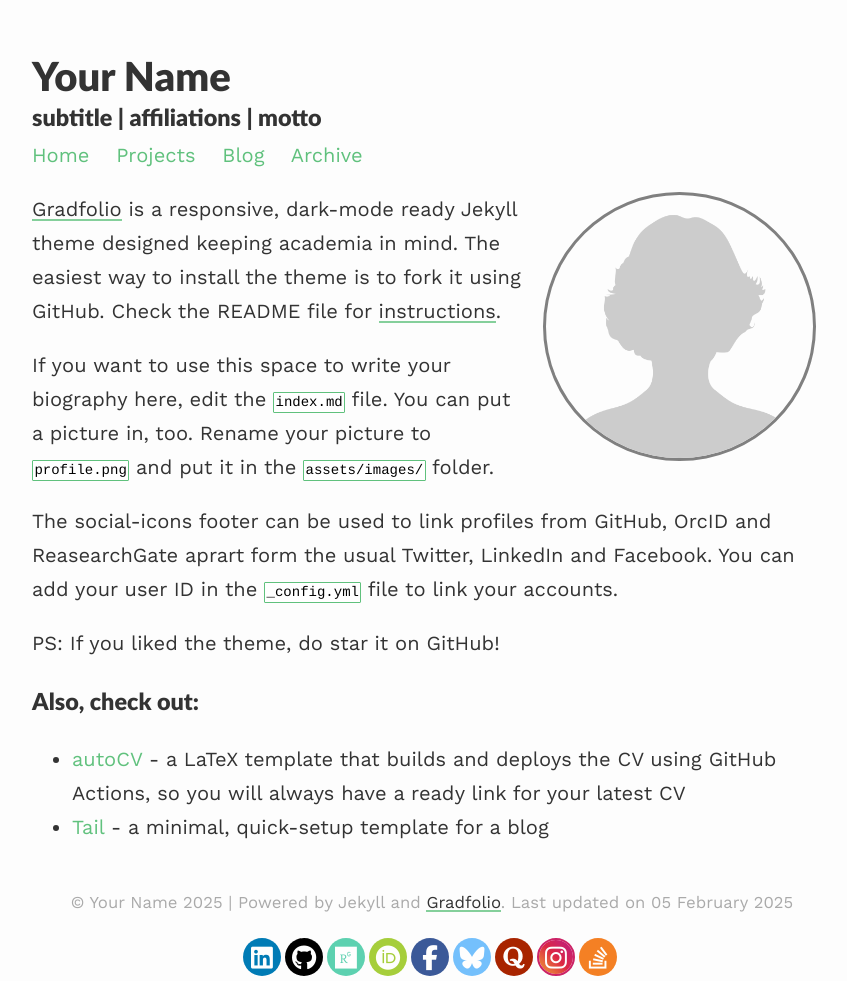
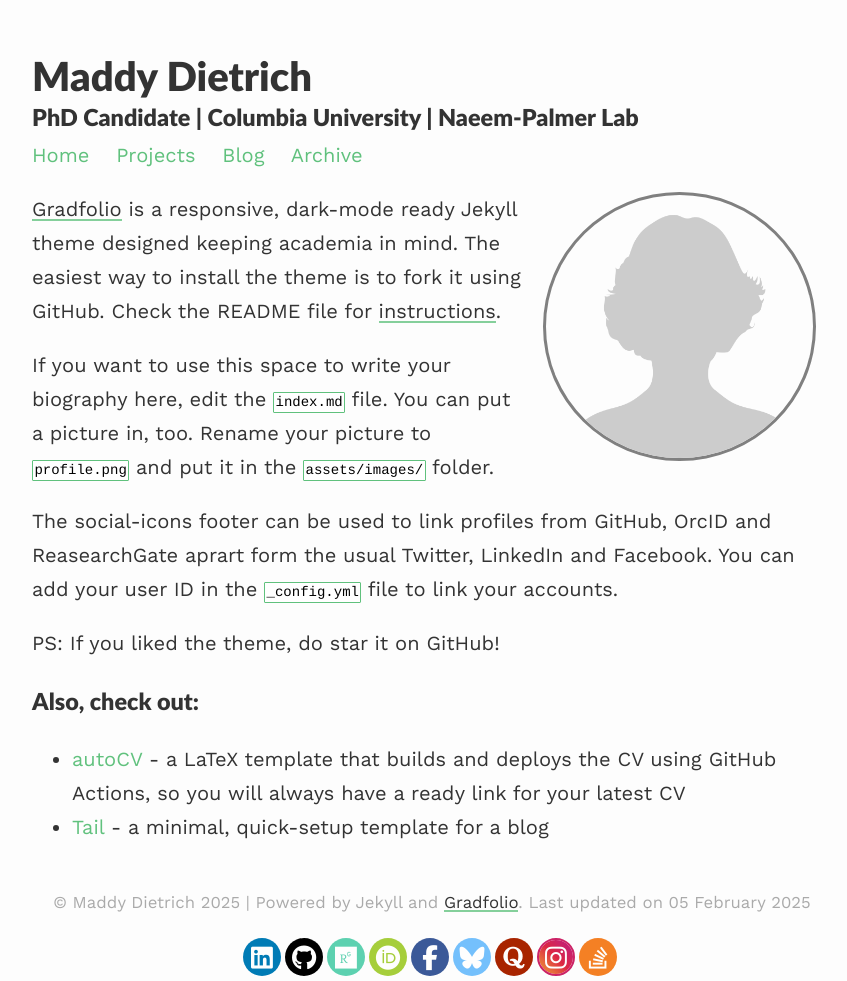
Before and after one commit to maddyd42/maddyd42.github.io, a Jekyll site: the page built from index.md, in a window 1280 px wide. Shown: the whole page, without its empty margins (208-1055 px from the left). Built offline with Jekyll 4.4.1, drawn with Linux system fonts in a browser that asks for light colours.

Commit message:
Update _config.yml

```diff
--- a/_config.yml
+++ b/_config.yml
@@ -1,7 +1,7 @@
 ### your site title here
 
-title: Your Name
-description: subtitle | affiliations | motto
+title: Maddy Dietrich
+description: PhD Candidate | Columbia University | Naeem-Palmer Lab
 
 baseurl: / #name of GitHub repository
 url: "" #custom url to be used instead of GitHub repository
```
